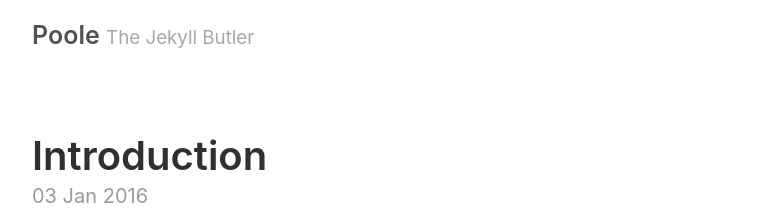
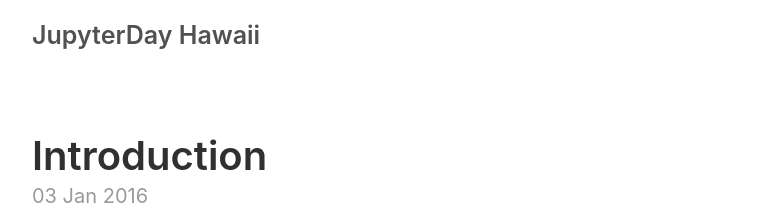
Before and after one commit to jupyterdayhawaii/jupyterdayhawaii.github.io, a Jekyll site: the page built from index.html, in a window 1280 px wide. Shown: the top 214 px of the page, without its empty margins (258-1021 px from the left). Built offline with Jekyll 4.4.1, drawn with Linux system fonts in a browser that asks for light colours; the list of posts is cut into pages by our own code.

Commit message:
Update _config.yml

```diff
--- a/_config.yml
+++ b/_config.yml
@@ -2,9 +2,9 @@
 permalink:           pretty
 
 # Setup
-title:               Poole
-tagline:             The Jekyll Butler
-url:                 http://getpoole.com
+title:              JupyterDay Hawaii
+tagline:
+url:                 jupyterdayhawaii.github.io
 paginate:            1
 baseurl:             ""
 
@@ -17,15 +17,18 @@ sass:
 
 # About/contact
 author:
-  name:              Mark Otto
-  url:               https://twitter.com/mdo
-  email:             markdotto@gmail.com
+  name:              JupyterDay Hawaii
+  url:               https://twitter.com/pyhawaii
+  email:             jupyterdayhawaii@gmail.com
 
 # Custom vars
 version:             2.0.0
 github:
-  repo:              https://github.com/poole/poole
+  repo:              https://github.com/jupyterdayhawaii/jupyterdayhawaii.github.io
 
+# This is the list of pages to include in the header of the website.
+pages_list:
+  About: '/Submit a Proposal/'
 # Gems
 gems:
   - jekyll-paginate
```
